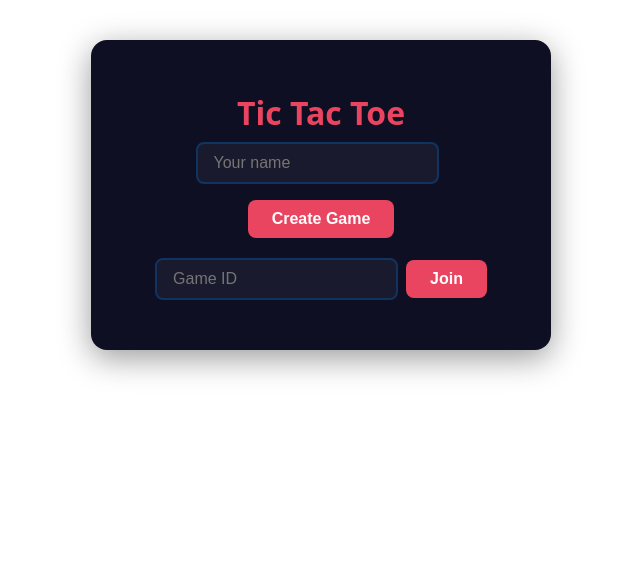
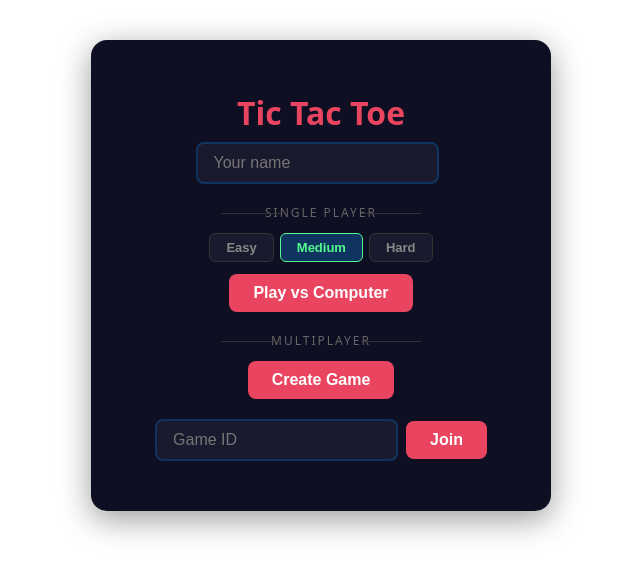
Before and after one commit to scriptingmaverick/tic-tac-toe, a React (Vite) app in the folder frontend/: page / in a window 1280 px wide. Shown: the top 576 px of the page, without its empty margins (319-959 px from the left). Built offline with nearby package versions, Linux system fonts and the light colour scheme.

Commit message:
feat: add AI single player mode with easy/medium/hard difficulty

```diff
--- a/frontend/src/App.tsx
+++ b/frontend/src/App.tsx
@@ -1,6 +1,9 @@
 import { useState, useEffect, useCallback } from "react";
 import { Game, createGame, joinGame, makeMove, resetGame, getGame } from "./api";
+import { getAIMove } from "./ai";
 import "./styles.css";
+
+type Difficulty = "easy" | "medium" | "hard";
 
 function App() {
   const [game, setGame] = useState<Game | null>(null);
@@ -8,6 +11,9 @@ function App() {
   const [playerSymbol, setPlayerSymbol] = useState<"X" | "O" | null>(null);
   const [joinId, setJoinId] = useState("");
   const [error, setError] = useState("");
+
+  const [aiMode, setAiMode] = useState(false);
+  const [difficulty, setDifficulty] = useState<Difficulty>("medium");
 
   const fetchGame = useCallback(async (id: string) => {
     try {
@@ -19,10 +25,26 @@ function App() {
   }, []);
 
   useEffect(() => {
-    if (!game) return;
+    if (!game || aiMode) return;
     const interval = setInterval(() => fetchGame(game.id), 1500);
     return () => clearInterval(interval);
-  }, [game?.id, fetchGame]);
+  }, [game?.id, fetchGame, aiMode]);
+
+  const startAIGame = () => {
+    if (!playerName.trim()) return setError("Enter your name");
+    setError("");
+    const localGame: Game = {
+      id: "local",
+      board: [null, null, null, null, null, null, null, null, null],
+      currentPlayer: "X",
+      status: "playing",
+      winner: null,
+      players: { X: playerName.trim(), O: "Computer" },
+    };
+    setGame(localGame);
+    setPlayerSymbol("X");
+    setAiMode(true);
+  };
 
   const handleCreate = async () => {
     if (!playerName.trim()) return setError("Enter your name");
@@ -31,6 +53,7 @@ function App() {
     const joined = await joinGame(newGame.id, playerName.trim());
     setGame(joined);
     setPlayerSymbol("X");
+    setAiMode(false);
   };
 
   const handleJoin = async () => {
@@ -45,9 +68,24 @@ function App() {
       }
       setGame(joined);
       setPlayerSymbol("O");
+      setAiMode(false);
     } catch {
       setError("Game not found");
     }
+  };
+
+  const checkWinnerLocal = (board: (string | null)[]): "X" | "O" | null => {
+    const combos = [
+      [0, 1, 2], [3, 4, 5], [6, 7, 8],
+      [0, 3, 6], [1, 4, 7], [2, 5, 8],
+      [0, 4, 8], [2, 4, 6],
+    ];
+    for (const [a, b, c] of combos) {
+      if (board[a] && board[a] === board[b] && board[a] === board[c]) {
+        return board[a] as "X" | "O";
+      }
+    }
+    return null;
   };
 
   const handleCellClick = async (index: number) => {
@@ -56,6 +94,47 @@ function App() {
     if (game.currentPlayer !== playerSymbol) return;
     if (game.board[index] !== null) return;
 
+    if (aiMode) {
+      // Player move
+      const newBoard = [...game.board];
+      newBoard[index] = playerSymbol;
+      const winner = checkWinnerLocal(newBoard);
+      const isDraw = newBoard.every((c) => c !== null);
+
+      const updatedGame: Game = {
+        ...game,
+        board: newBoard,
+        winner,
+        status: winner ? "won" : isDraw ? "draw" : "playing",
+        currentPlayer: winner || isDraw ? game.currentPlayer : game.currentPlayer === "X" ? "O" : "X",
+      };
+      setGame(updatedGame);
+
+      // AI move after a short delay
+      if (!winner && !isDraw) {
+        setTimeout(() => {
+          const aiMoveIdx = getAIMove(updatedGame.board as ("X" | "O" | null)[], difficulty);
+          if (aiMoveIdx === -1) return;
+          const aiBoard = [...updatedGame.board];
+          aiBoard[aiMoveIdx] = "O";
+          const aiWinner = checkWinnerLocal(aiBoard);
+          const aiDraw = aiBoard.every((c) => c !== null);
+          setGame((prev) => {
+            if (!prev || prev.id !== "local") return prev;
+            return {
+              ...prev,
+              board: aiBoard,
+              winner: aiWinner,
+              status: aiWinner ? "won" : aiDraw ? "draw" : "playing",
+              currentPlayer: aiWinner || aiDraw ? prev.currentPlayer : "X",
+            };
+          });
+        }, 400);
+      }
+      return;
+    }
+
+    // Online move
     try {
       const updated = await makeMove(game.id, index, playerSymbol);
       setGame(updated);
@@ -66,6 +145,16 @@ function App() {
 
   const handleReset = async () => {
     if (!game) return;
+    if (aiMode) {
+      setGame({
+        ...game,
+        board: [null, null, null, null, null, null, null, null, null],
+        currentPlayer: "X",
+        status: "playing",
+        winner: null,
+      });
+      return;
+    }
     const updated = await resetGame(game.id);
     setGame(updated);
   };
@@ -97,6 +186,24 @@ function App() {
             onChange={(e) => setPlayerName(e.target.value)}
           />
         </div>
+
+        <div className="divider">Single Player</div>
+        <div className="ai-section">
+          <div className="difficulty-row">
+            {(["easy", "medium", "hard"] as Difficulty[]).map((d) => (
+              <button
+                key={d}
+                className={`diff-btn${difficulty === d ? " active" : ""}`}
+                onClick={() => setDifficulty(d)}
+              >
+                {d.charAt(0).toUpperCase() + d.slice(1)}
+              </button>
+            ))}
+          </div>
+          <button onClick={startAIGame}>Play vs Computer</button>
+        </div>
+
+        <div className="divider">Multiplayer</div>
         <div style={{ display: "flex", gap: 8, justifyContent: "center", marginBottom: 16 }}>
           <button onClick={handleCreate}>Create Game</button>
         </div>
@@ -115,12 +222,30 @@ function App() {
 
   const winCells = getWinCells();
 
+  const statusText = (() => {
+    if (game.status === "waiting") return "Waiting for opponent...";
+    if (game.status === "won") {
+      if (aiMode) return game.winner === playerSymbol ? "You won!" : "Computer wins!";
+      return game.winner === playerSymbol ? "You won!" : "You lost!";
+    }
+    if (game.status === "draw") return "It's a draw!";
+    if (game.currentPlayer === playerSymbol) return "Your turn!";
+    return aiMode ? "Computer is thinking..." : "Opponent's turn...";
+  })();
+
   return (
     <div className="container">
       <h1>Tic Tac Toe</h1>
-      <p>
-        Game ID: <span className="game-id">{game.id}</span>
-      </p>
+      {!aiMode && (
+        <p>
+          Game ID: <span className="game-id">{game.id}</span>
+        </p>
+      )}
+      {aiMode && (
+        <p className="ai-badge">
+          vs Computer ({difficulty.charAt(0).toUpperCase() + difficulty.slice(1)})
+        </p>
+      )}
       <div className="players">
         <span className={game.currentPlayer === "X" ? "active-player" : ""}>
           X: {game.players.X || "Waiting..."}
@@ -129,16 +254,7 @@ function App() {
           O: {game.players.O || "Waiting..."}
         </span>
       </div>
-      <p className="status">
-        {game.status === "waiting" && "Waiting for opponent..."}
-        {game.status === "playing" &&
-          (game.currentPlayer === playerSymbol
-            ? "Your turn!"
-            : "Opponent's turn...")}
-        {game.status === "won" &&
-          (game.winner === playerSymbol ? "You won!" : "You lost!")}
-        {game.status === "draw" && "It's a draw!"}
-      </p>
+      <p className="status">{statusText}</p>
       <div className="board">
         {game.board.map((cell, i) => (
           <div
--- /dev/null
+++ b/frontend/src/ai.ts
@@ -0,0 +1,109 @@
+type Cell = "X" | "O" | null;
+type Board = Cell[];
+type Difficulty = "easy" | "medium" | "hard";
+
+const WINNING_COMBOS: number[][] = [
+  [0, 1, 2], [3, 4, 5], [6, 7, 8],
+  [0, 3, 6], [1, 4, 7], [2, 5, 8],
+  [0, 4, 8], [2, 4, 6],
+];
+
+function getEmptyCells(board: Board): number[] {
+  return board.map((c, i) => (c === null ? i : -1)).filter((i) => i !== -1);
+}
+
+function checkWinner(board: Board): Cell {
+  for (const [a, b, c] of WINNING_COMBOS) {
+    if (board[a] && board[a] === board[b] && board[a] === board[c]) {
+      return board[a];
+    }
+  }
+  return null;
+}
+
+function minimax(board: Board, isMaximizing: boolean): number {
+  const winner = checkWinner(board);
+  if (winner === "O") return 1;
+  if (winner === "X") return -1;
+  if (getEmptyCells(board).length === 0) return 0;
+
+  if (isMaximizing) {
+    let best = -Infinity;
+    for (const i of getEmptyCells(board)) {
+      board[i] = "O";
+      best = Math.max(best, minimax(board, false));
+      board[i] = null;
+    }
+    return best;
+  } else {
+    let best = Infinity;
+    for (const i of getEmptyCells(board)) {
+      board[i] = "X";
+      best = Math.min(best, minimax(board, true));
+      board[i] = null;
+    }
+    return best;
+  }
+}
+
+function findBestMove(board: Board): number {
+  let bestScore = -Infinity;
+  let bestMove = -1;
+  for (const i of getEmptyCells(board)) {
+    board[i] = "O";
+    const score = minimax(board, false);
+    board[i] = null;
+    if (score > bestScore) {
+      bestScore = score;
+      bestMove = i;
+    }
+  }
+  return bestMove;
+}
+
+function findWinningOrBlocking(board: Board, player: Cell): number | null {
+  for (const [a, b, c] of WINNING_COMBOS) {
+    const cells = [board[a], board[b], board[c]];
+    const filled = cells.filter((x) => x === player).length;
+    const empty = cells.findIndex((x) => x === null);
+    if (filled === 2 && empty !== -1) {
+      return [a, b, c][empty];
+    }
+  }
+  return null;
+}
+
+function getRandomEmpty(board: Board): number {
+  const empty = getEmptyCells(board);
+  return empty[Math.floor(Math.random() * empty.length)];
+}
+
+export function getAIMove(board: Board, difficulty: Difficulty): number {
+  const empty = getEmptyCells(board);
+  if (empty.length === 0) return -1;
+
+  // Easy: 80% random, 20% smart
+  if (difficulty === "easy") {
+    if (Math.random() < 0.8) return getRandomEmpty(board);
+    const winMove = findWinningOrBlocking(board, "O");
+    if (winMove !== null) return winMove;
+    const blockMove = findWinningOrBlocking(board, "X");
+    if (blockMove !== null) return blockMove;
+    return getRandomEmpty(board);
+  }
+
+  // Medium: 40% random, 60% smart
+  if (difficulty === "medium") {
+    if (Math.random() < 0.4) return getRandomEmpty(board);
+    const winMove = findWinningOrBlocking(board, "O");
+    if (winMove !== null) return winMove;
+    const blockMove = findWinningOrBlocking(board, "X");
+    if (blockMove !== null) return blockMove;
+    // Prefer center
+    if (board[4] === null) return 4;
+    return getRandomEmpty(board);
+  }
+
+  // Hard: always optimal (minimax)
+  return findBestMove(board);
+}
--- a/frontend/src/styles.css
+++ b/frontend/src/styles.css
@@ -119,3 +119,67 @@ input:focus {
   font-weight: bold;
   color: #53fb8b;
 }
+
+.divider {
+  font-size: 12px;
+  text-transform: uppercase;
+  letter-spacing: 2px;
+  color: #666;
+  margin: 20px 0 12px;
+  position: relative;
+}
+
+.divider::before,
+.divider::after {
+  content: "";
+  position: absolute;
+  top: 50%;
+  width: 60px;
+  height: 1px;
+  background: #333;
+}
+
+.divider::before {
+  right: calc(50% + 40px);
+}
+
+.divider::after {
+  left: calc(50% + 40px);
+}
+
+.ai-section {
+  margin-bottom: 8px;
+}
+
+.difficulty-row {
+  display: flex;
+  gap: 6px;
+  justify-content: center;
+  margin-bottom: 12px;
+}
+
+.diff-btn {
+  padding: 6px 16px;
+  font-size: 13px;
+  background: #1a1a2e;
+  color: #888;
+  border: 1px solid #333;
+  border-radius: 6px;
+}
+
+.diff-btn:hover {
+  background: #16213e;
+  color: #e0e0e0;
+}
+
+.diff-btn.active {
+  background: #0f3460;
+  color: #53fb8b;
+  border-color: #53fb8b;
+}
+
+.ai-badge {
+  font-size: 13px;
+  color: #53fb8b;
+  margin: 4px 0;
+}
```
